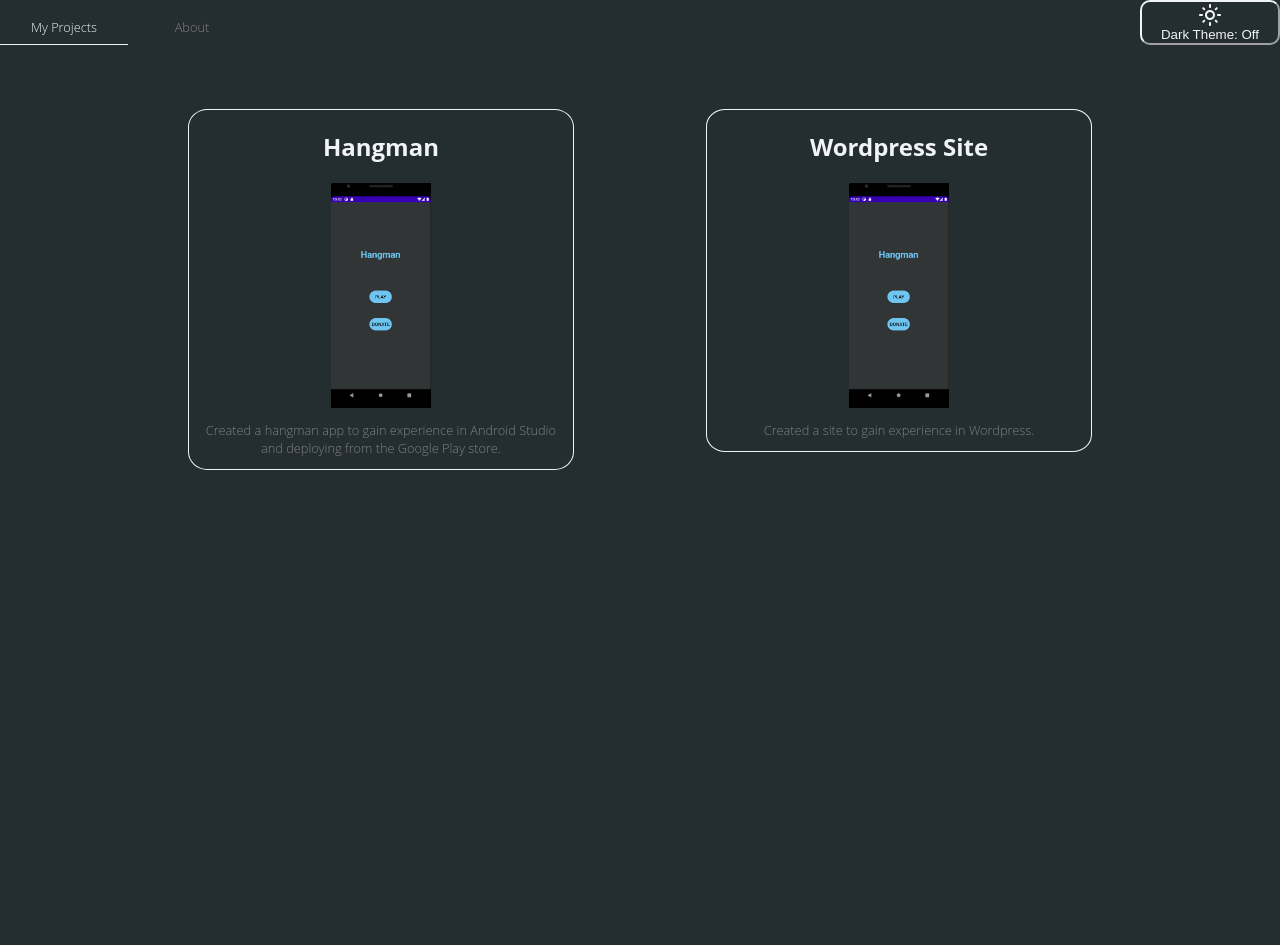
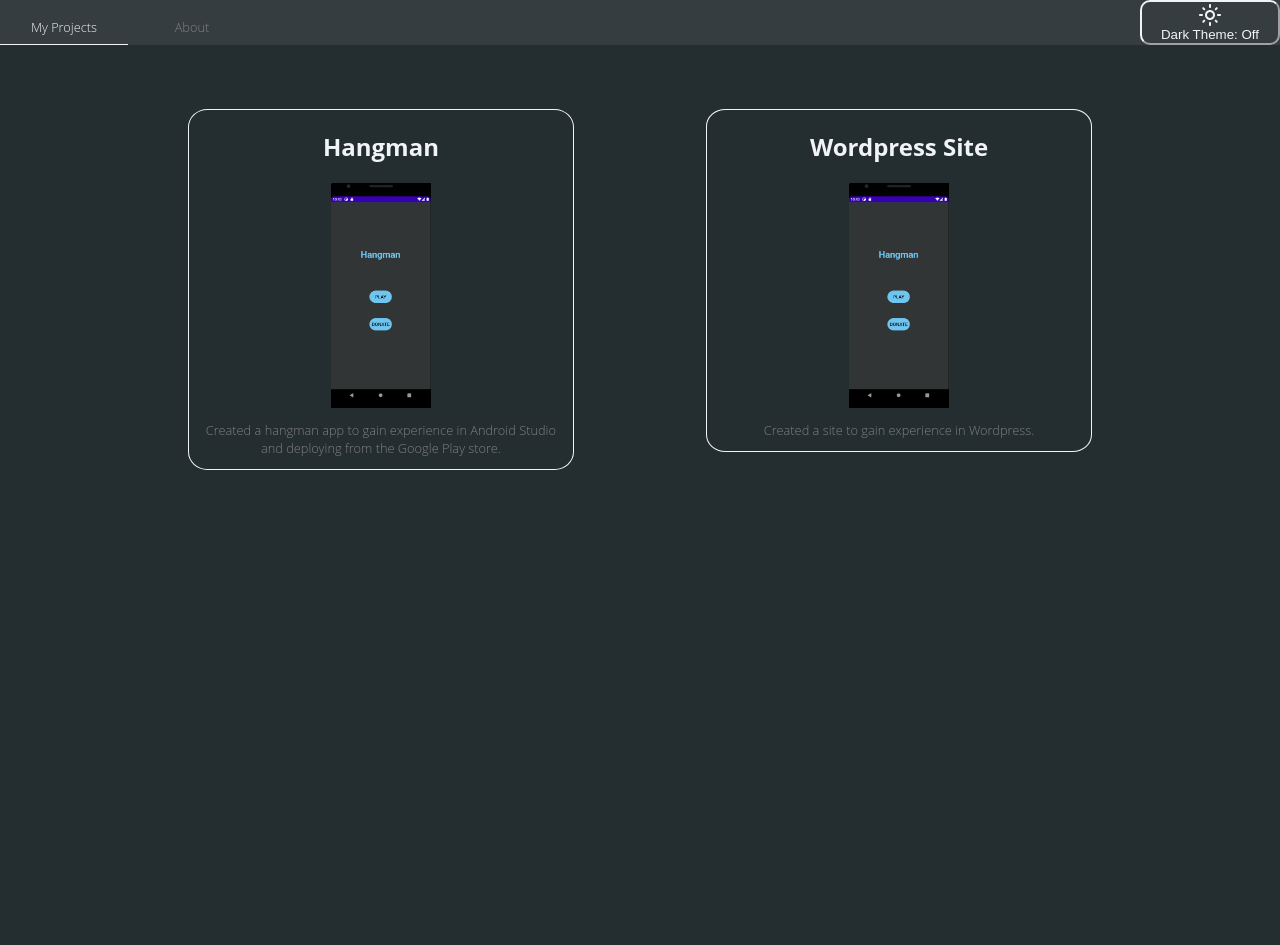
Before and after one commit to matt-chap/matt-chap.github.io, a Jekyll site: the page built from index.html, in a window 1280 px wide. Built offline with Jekyll 4.4.1, drawn with Linux system fonts in a browser that asks for light colours.

Commit message:
Test overlay concept

```diff
--- a/_sass/nav/nav.scss
+++ b/_sass/nav/nav.scss
@@ -5,7 +5,7 @@ nav {
     line-height: 5vh;
     font-size: 25px;
     @include themed() {
-      background-color: theme-get($bg);
+      background: theme-get($bg-overlay);
       color: theme-get($head);
     }
     display: flex;
@@ -20,10 +20,10 @@ nav {
 
 #btn_theme {
   @include themed() {
-    background-color: theme-get($bg);
     color: theme-get($head);
     border-color: theme-get($head);
   }
+  background-color: transparent;
   border-radius: 10px;
   @include fluid-type(width, 600px, 1200px, 30vw, 10vw);
   margin-left: auto;
--- a/_sass/utilities/_theme_base.scss
+++ b/_sass/utilities/_theme_base.scss
@@ -5,12 +5,14 @@
 $themes: (
     light: (
             bg: $bg--light,
+            bg-overlay: $bg-overlay--light,
             text: $text--light,
             head: $header-text--light,
             subhead: $subhead-text--light
     ),
     dark: (
             bg: $bg--dark,
+            bg-overlay: $bg-overlay--dark,
             text: $text--dark,
             head: $header-text--dark,
             subhead: $subhead-text--dark
--- a/_sass/utilities/_theme_dark.scss
+++ b/_sass/utilities/_theme_dark.scss
@@ -3,6 +3,7 @@
 */
 
 $bg--dark: #102A43;
+$bg-overlay--dark: rgba(16, 42, 67, 0.92);
 $text--dark: #BCCCDC;
 $header-text--dark: #F0F4F8;
 $subhead-text--dark: #F0F4F8;
--- a/_sass/utilities/_theme_light.scss
+++ b/_sass/utilities/_theme_light.scss
@@ -3,6 +3,7 @@
 */
 
 $bg--light: #242D30;
+$bg-overlay--light: rgba(36, 45, 48, 0.92);
 $text--light: grey;
 $header-text--light: #F0F4F8;
 $subhead-text--light: #F0F4F8;
--- a/_sass/utilities/_theme_settings.scss
+++ b/_sass/utilities/_theme_settings.scss
@@ -4,6 +4,7 @@ $bg: 'bg';
 $text: 'text';
 $head: 'head';
 $subhead: 'subhead';
+$bg-overlay: 'bg-overlay';
 /*#endregion*/
 
 
```
Also changed, not shown: 2 other files.
